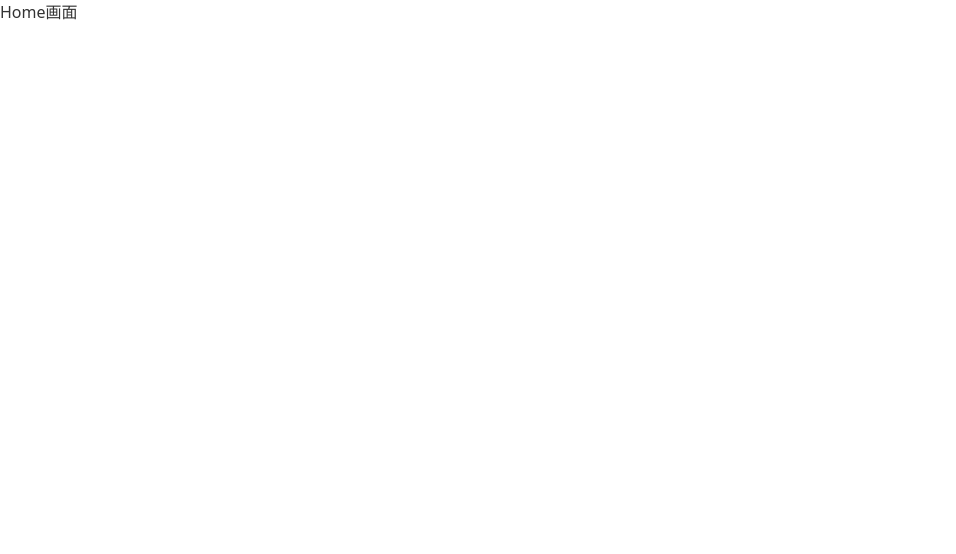
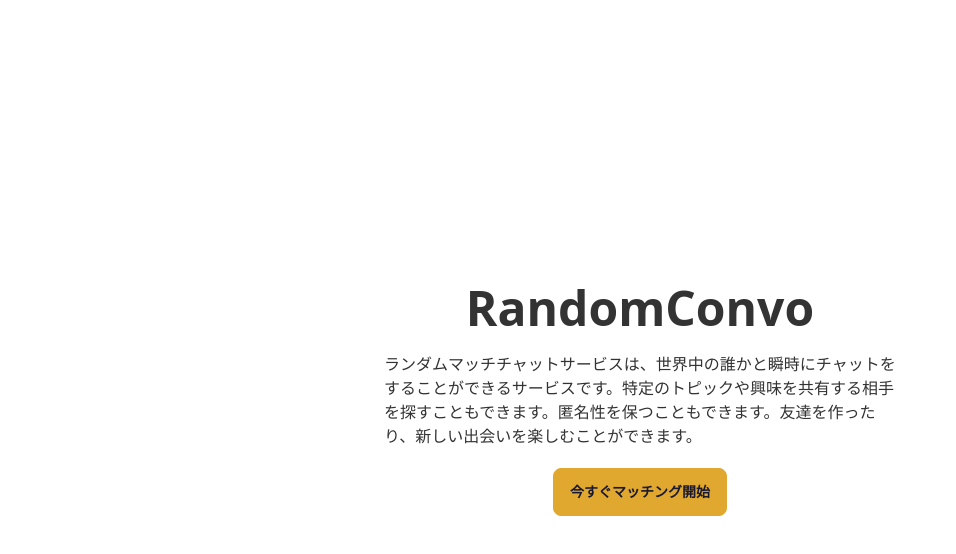
Before and after one commit to minojiro/random-convo, a Nuxt app: page / in a window 1280 px wide. Shown: the top 554 px of the page, without its empty margins (0-956 px from the left). Built offline with nearby package versions, Linux system fonts and the light colour scheme.

Commit message:
feat: Homeページ

```diff
--- a/pages/index.vue
+++ b/pages/index.vue
@@ -1,5 +1,11 @@
 <template>
-  <div>
-    Home画面
+  <div class="h-screen w-screen flex justify-center items-center">
+    <div class="max-w-lg mx-auto my-10">
+      <h1 class="font-bold text-5xl text-center">RandomConvo</h1>
+      <p class="my-5">ランダムマッチチャットサービスは、世界中の誰かと瞬時にチャットをすることができるサービスです。特定のトピックや興味を共有する相手を探すこともできます。匿名性を保つこともできます。友達を作ったり、新しい出会いを楽しむことができます。</p>
+      <p class="text-center">
+        <NuxtLink class="btn btn-primary" to="/chat/new">今すぐマッチング開始</NuxtLink>
+      </p>
+    </div>
   </div>
 </template>
```
